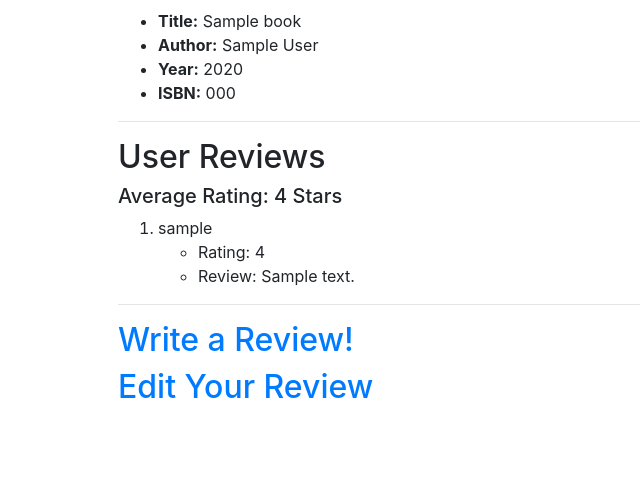
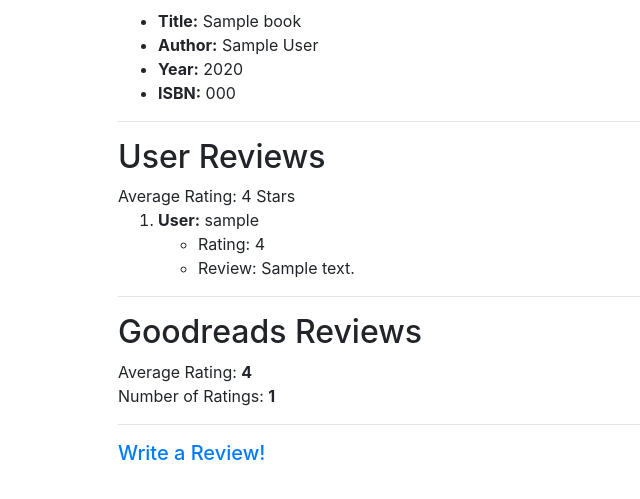
Before and after one commit to jtew396/project1, a Flask app: template templates/book.html in a window 1280 px wide. Shown: the part 171-670 px from the top of the page, without its empty margins (0-640 px from the left). Run offline with Flask 2, Linux system fonts and the light colour scheme; the template is opened without the code that fills it: most values are stand-ins (such as "Sample title", 1, 10 or a date in 2020); some libraries are stand-ins or nearby versions.

Commit message:
Adding more features.

```diff
--- a/application.py
+++ b/application.py
@@ -1,5 +1,5 @@
 import os
-
+import requests
 
 from flask import Flask, flash, redirect, render_template, request, session, jsonify
 from flask_session import Session
@@ -178,23 +178,33 @@ def book(isbn):
     if book is None:
         return apology("No such book", 400)
 
-    # reviews = []
-
     # Get all reviews.
     reviews = db.execute("SELECT * FROM reviews WHERE isbn = :isbn", {"isbn": isbn}).fetchall()
+
+    # Get the Goodreads data
+    res = requests.get("https://www.goodreads.com/book/review_counts.json", params={"key": "oGrroC73zVBU3rZZyUXxBw", "isbns": isbn})
+    goodreads_data = res.json()
+
+    #Get the username
+    username = db.execute("SELECT username FROM users WHERE id = :id", {"id": session["user_id"]}).fetchone()
+
+    # User review exists?
+    review_exists = False
 
     # Calculate the average rating
     average_rating = None
     if reviews is None:
-        return render_template("book.html", book=book, reviews=reviews, average_rating=average_rating)
+        return render_template("book.html", book=book, reviews=reviews, average_rating=average_rating, review_exists=review_exists)
     else:
         review_count = 0
         ratings_sum = 0
         for i in reviews:
+            if i.username == username[0]:
+                review_exists = True
             ratings_sum += i.rating
             review_count += 1
-        average_rating = round(ratings_sum / review_count, 2)
-        return render_template("book.html", book=book, reviews=reviews, average_rating=average_rating)
+            average_rating = round(ratings_sum / review_count, 2)
+        return render_template("book.html", book=book, reviews=reviews, goodreads_data=goodreads_data, average_rating=average_rating, review_exists=review_exists)
 
 @app.route("/review/<string:isbn>", methods=["GET", "POST"])
 def review(isbn):
@@ -208,7 +218,12 @@ def review(isbn):
     # User got to the review for the book via a GET request
     if request.method == "GET":
 
-        return render_template("review.html", book=book)
+        # Get the username from the database
+        username = db.execute("SELECT username FROM users WHERE id = :id", {"id": session["user_id"]}).fetchone()
+
+        review = db.execute("SELECT * FROM reviews WHERE username = :username AND isbn = :isbn", {"username": username[0], "isbn": isbn}).fetchone()
+
+        return render_template("review.html", book=book, review=review)
 
     if request.method == "POST":
 
@@ -221,6 +236,26 @@ def review(isbn):
 
         return render_template("thankyou.html", book=book)
 
+@app.route("/delete/<string:isbn>", methods=["POST"])
+def delete_review(isbn):
+    """Delete Review"""
+
+    # Query the database for the Username
+    username = db.execute("SELECT username FROM users WHERE id = :id", {"id": session["user_id"]}).fetchone()
+
+    # Delete the rview from the database
+    result = db.execute("DELETE FROM reviews WHERE username = :username AND isbn = :isbn", {"username": username[0], "isbn": isbn})
+    db.commit()
+
+    # Gather book info
+    book = db.execute("SELECT * FROM books WHERE isbn = :isbn", {"isbn": isbn}).fetchone()
+
+    # Review info
+    review = None
+
+    return render_template("review.html", book=book, review=review)
+
+
 @app.route("/api/<string:isbn>")
 def book_api(isbn):
     """Return details about a single book"""
@@ -232,15 +267,21 @@ def book_api(isbn):
 
     # Get all reviews
     reviews = db.execute("SELECT * FROM reviews WHERE ibsn = :isbn", {"isbn": isbn}).fetchall()
+    ratings_sum = 0
     if reviews is None:
-        reviews.count = None
-        reviews.score = None
+        review_count = 0
+        review_avg_score = None
+    else:
+        for review in reviews:
+            review_count += 1
+            ratings_sum += reviews.rating
+        review_avg_score = round(ratings_sum / review_count, 2)
 
     return jsonify({
         "title": book.title,
         "author": book.author,
-        "year": book.year,
+        "year": int(book.year),
         "isbn": book.isbn,
-        "review_count": reviews.count,
-        "average_score": reviews.score
+        "review_count": reviews_count,
+        "average_score": reviews_avg_score
     })
--- a/templates/book.html
+++ b/templates/book.html
@@ -15,24 +15,39 @@
 </ul>
 <hr/>
 <h2>User Reviews</h2>
-<h5>Average Rating: {{ average_rating }} Stars</h5>
+{% if average_rating == None %}
+<h10>No Reviews Yet</h10>
+{% else %}
+<h10>Average Rating: {{ average_rating }} Stars</h10>
 <ol>
     {% for review in reviews %}
-        <li>{{ review.username }}</li>
+        <li><b>User:</b> {{ review.username }}</li>
         <ul>
             <li>Rating: {{ review.rating }}</li>
             <li>Review: {{ review.content }}</li>
         </ul>
-    {% else %}
-        <li>No reviews.</li>
     {% endfor %}
 </ol>
-
+{% endif %}
 <hr/>
-
+<h2>Goodreads Reviews</h2>
+{% if goodreads_data == None %}
+<h10>No Reviews Available</h10>
+{% else %}
+<div>
+    <h10>Average Rating: <b>{{ goodreads_data['books'][0]['average_rating'] }}</b></h10>
+</div>
+<div>
+    <h10>Number of Ratings: <b>{{ goodreads_data['books'][0]['work_ratings_count'] }}</b></h10>
+</div>
+{% endif %}
+<hr/>
 <a href="{{ url_for('review', isbn=book.isbn) }}">
-    <h2>Write a Review!</h2>
-    <h2>Edit Your Review</h2>
+    {% if review_exists == True %}
+    <h5>View Your Review</h5>
+    {% else %}
+    <h5>Write a Review!</h5>
+    {% endif %}
 </a>
 
 {% endblock %}
```
Also changed, not shown: templates/review.html (+20 -0 lines), 1 other file.
